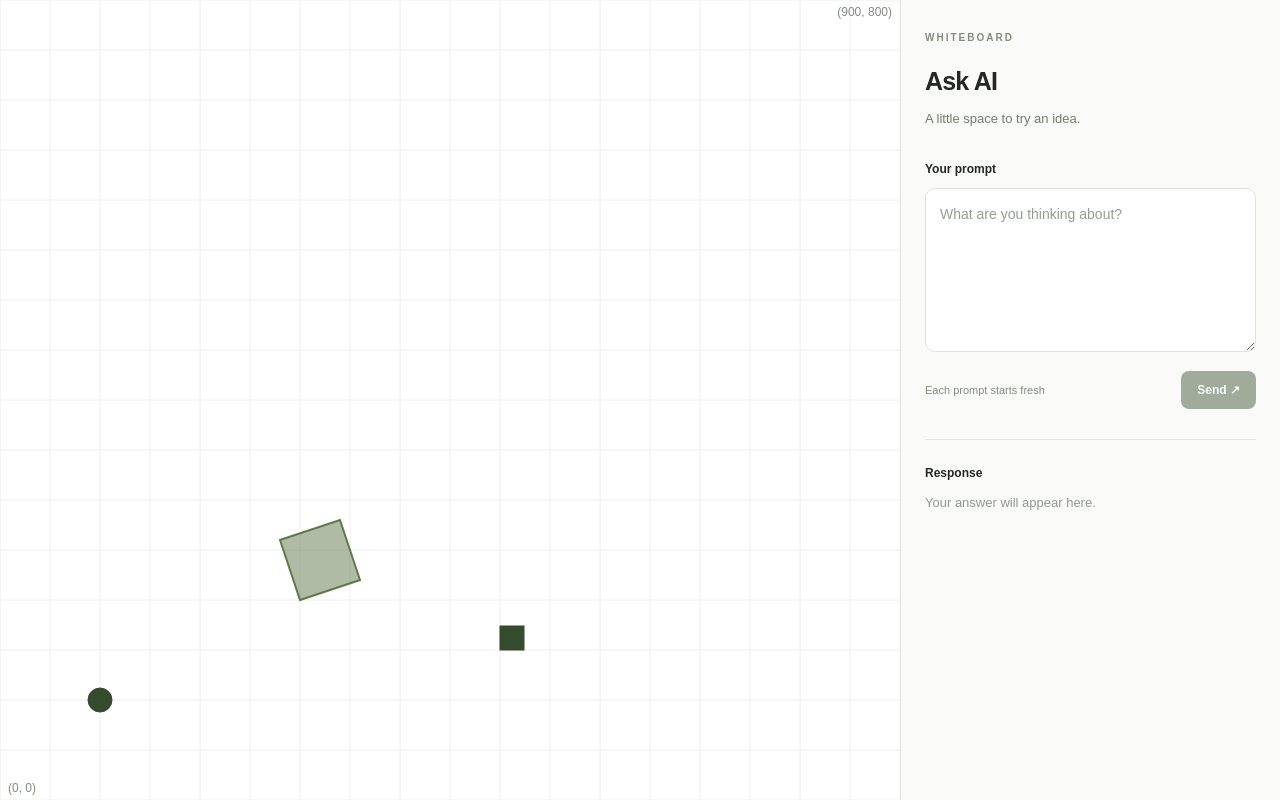
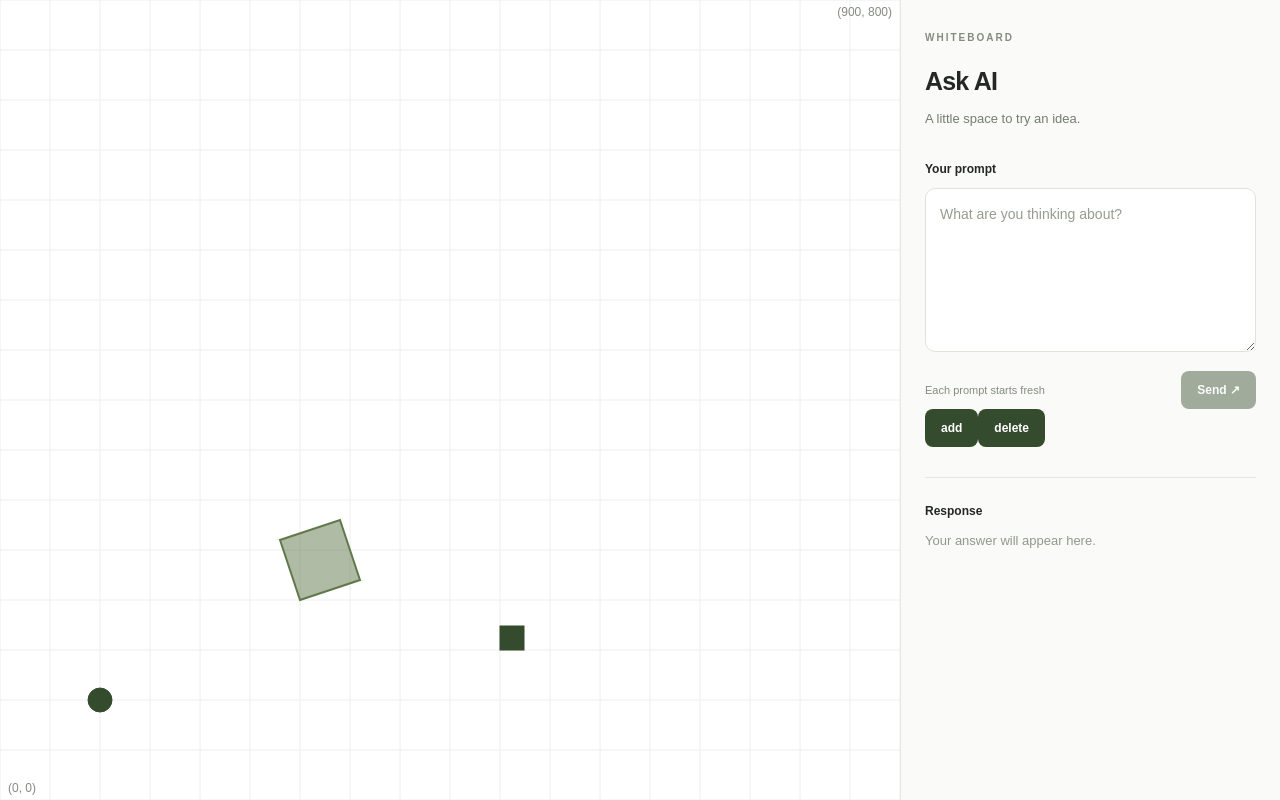
Before and after one commit to ducvo12/whiteboard-test, a Next.js app: page / in a window 1280 px wide. Built offline with nearby package versions, Linux system fonts and the light colour scheme.

Commit message:
added remove object route

```diff
--- a/src/app/api/objects/route.ts
+++ b/src/app/api/objects/route.ts
@@ -3,3 +3,23 @@ import { objects } from "@/lib/object-data";
 export async function GET() {
     return Response.json(objects);
 }
+
+export async function POST(request: Request) {
+    const newItem = await request.json();
+
+    objects.push(newItem);
+
+    return Response.json(newItem);
+}
+
+export async function DELETE(request: Request) {
+    const { id } = await request.json();
+
+    const index = objects.findIndex(object => object.id === id);
+
+    if (index !== -1) {
+        objects.splice(index, 1);
+    }
+
+    return Response.json({ success: true });
+}
--- a/src/components/sidebar/sidebar.tsx
+++ b/src/components/sidebar/sidebar.tsx
@@ -29,6 +29,31 @@ export default function Sidebar() {
         }
     }
 
+    async function addVal() {
+        await fetch("/api/objects", {
+            method: "POST",
+            headers: { "Content-Type": "application/json" },
+            body: JSON.stringify({
+                id: "4",
+                shape: "rect",
+                strokeColor: "#344b2d",
+                fillColor: "#799571ff",
+                strokeWidth: 1,
+                w: 24,
+                h: 24,
+                x: 570,
+                y: 350,
+            }),
+        });
+    }
+
+    async function deleteVal() {
+        await fetch("/api/objects/", {
+            method: "DELETE",
+            body: JSON.stringify({ id: "4" }),
+        });
+    }
+
     return (
         <aside className="sidebar" aria-label="AI chat" >
 
@@ -50,6 +75,13 @@ export default function Sidebar() {
                 </div>
             </form>
 
+            <button onClick={addVal}>
+                add
+            </button>
+            <button onClick={deleteVal}>
+                delete
+            </button>
+
             <section className="response-section" aria-label="AI response" aria-busy={loading}>
                 <h2>Response</h2>
                 <div className="response" aria-live="polite">
```
